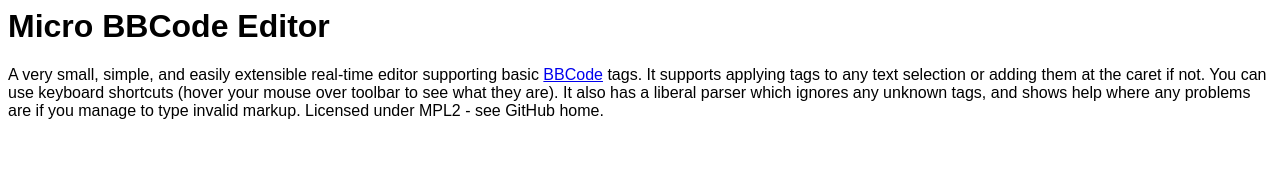
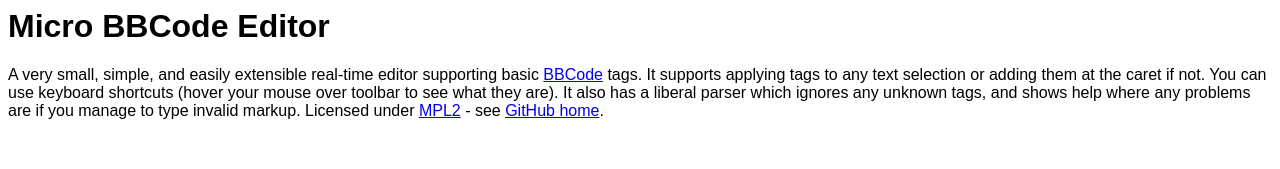
Before and after one commit to WhiteLabelDev/micro-bbcode-editor, a plain HTML site: page index.html in a window 1280 px wide. Shown: the top 169 px of the page. Drawn offline with Linux system fonts and the light colour scheme.

Commit message:
Updated docs and demo

```diff
--- a/index.html
+++ b/index.html
@@ -22,8 +22,9 @@
 </head>
 <body>
 <h1>Micro BBCode Editor</h1>
-<p>A very small, simple, and easily extensible real-time editor supporting basic <a href="https://en.wikipedia.org/wiki/BBCode" target="_blank">BBCode</a> tags.  It supports applying tags to any text selection or adding them at the caret if not.  You can use keyboard shortcuts (hover your mouse over toolbar to see what they are).  It also has a liberal parser which ignores any unknown tags, and shows help where any problems are if you manage to type invalid markup.  Licensed under MPL2 - see GitHub home.</p>
+<p>A very small, simple, and easily extensible real-time editor supporting basic <a href="https://en.wikipedia.org/wiki/BBCode" target="_blank">BBCode</a> tags.  It supports applying tags to any text selection or adding them at the caret if not.  You can use keyboard shortcuts (hover your mouse over toolbar to see what they are).  It also has a liberal parser which ignores any unknown tags, and shows help where any problems are if you manage to type invalid markup.  Licensed under <a href="LICENSE">MPL2</a> - see <a href="https://github.com/WhiteLabelDev/micro-bbcode-editor">GitHub home</a>.</p>
 <br /><br />
+
 <form action="#" method="get">
 <div id="micro_bbcode_editor_toolbar"><span data-bbcode="b" title="Bold (Ctrl+B)"><b>B</b></span> <span data-bbcode="i" title="Italic (Ctrl+I)"><i>I</i></span> <span data-bbcode="u" title="Underline (Ctrl+U)"><u>U</u></span> <span data-bbcode="s" title="Strikethrough (Ctrl+S)"><s>S</s></span></div> &nbsp; <div><small>Undo=<strong>Ctrl</strong>+<strong>Z</strong>&nbsp;&nbsp;Redo=<strong>Ctrl</strong>+<strong>Y</strong></small></div>
 <!-- TODO Set optional supported tags, pre-selection indices and shortcuts in the data attributes below -->
```
Also changed, not shown: 1 other file.
